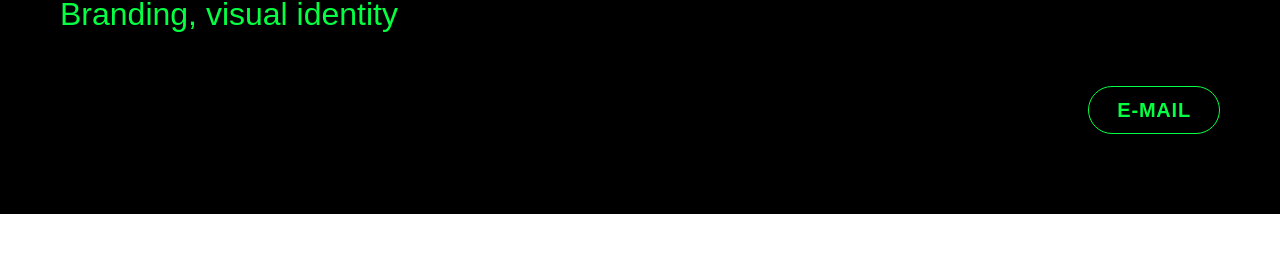
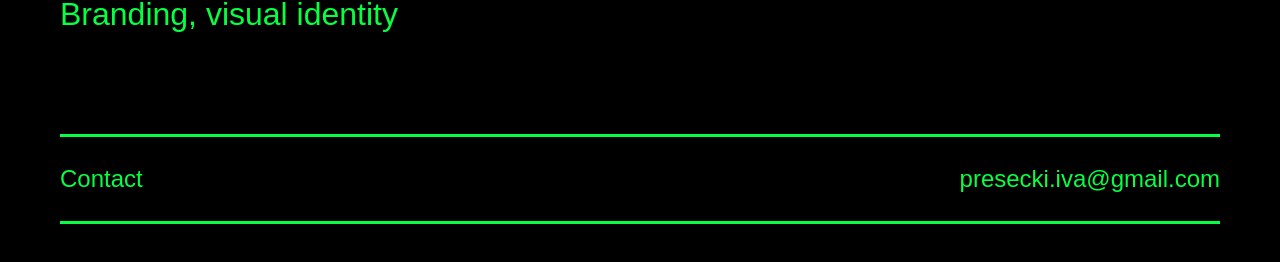
Before and after one commit to petrapresecki/iva-portfolio, a React (Vite) app: page / in a window 1280 px wide. Shown: the part 3538-3800 px from the top of the page. Before the commit the page ends 3752 px from the top, so only its background shows below. Built offline with nearby package versions, Linux system fonts and the light colour scheme; a web font is replaced by a local one.

Commit message:
feat: add contact section at bottom of portfolio
Replace E-MAIL button with contact footer matching Figma design —
accent lines top and bottom with "Contact" left and email right.

Co-Authored-By: Claude Opus 4.6 (1M context) <noreply@anthropic.com>

```diff
--- a/src/components/sections/Portfolio.tsx
+++ b/src/components/sections/Portfolio.tsx
@@ -204,14 +204,21 @@ function Portfolio({ onProjectClick }: PortfolioProps) {
         })}
       </div>
 
-      {/* E-MAIL button */}
-      <div className="flex justify-end px-6 pb-16 md:px-[60px] md:pb-20">
-        <a
-          href="mailto:presecki.iva@gmail.com"
-          className="inline-block rounded-full border border-accent px-7 py-2 font-display text-[16px] font-bold tracking-[0.8px] text-accent transition-colors duration-200 hover:bg-accent hover:text-black md:text-[20px]"
-        >
-          E-MAIL
-        </a>
+      {/* Contact */}
+      <div className="px-6 pb-16 pt-8 md:px-[60px] md:pb-20 md:pt-12">
+        <div className="h-[3px] bg-accent" />
+        <div className="flex items-baseline justify-between py-4 md:py-6">
+          <p className="font-display text-[18px] font-light text-accent md:text-[24px]">
+            Contact
+          </p>
+          <a
+            href="mailto:presecki.iva@gmail.com"
+            className="font-display text-[18px] font-light text-accent transition-opacity hover:opacity-70 md:text-[24px]"
+          >
+            presecki.iva@gmail.com
+          </a>
+        </div>
+        <div className="h-[3px] bg-accent" />
       </div>
     </section>
   )
```
